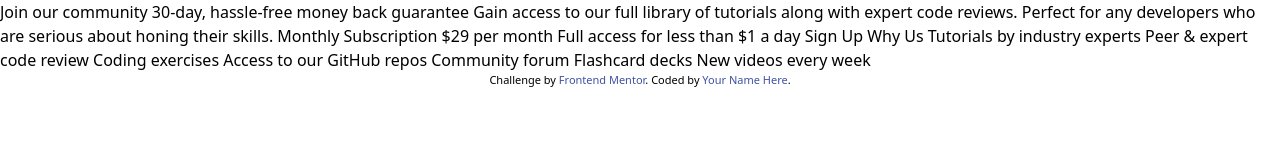
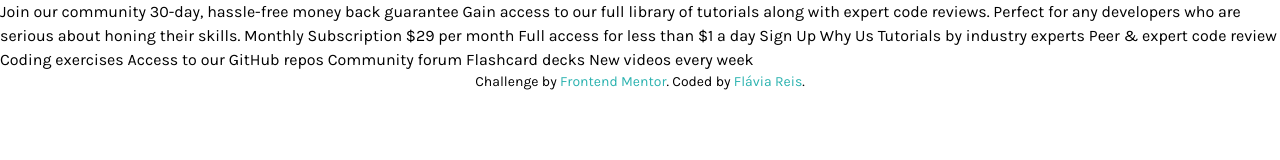
Before and after one commit to flaviare1s/single-price-grid-component, a website: page index.html in a window 1280 px wide. Drawn offline with Linux system fonts and the light colour scheme.

Commit message:
Making Tailwind settings

```diff
--- a/index.html
+++ b/index.html
@@ -8,31 +8,24 @@
   <link rel="stylesheet" href="./css/style.css">
   <link rel="stylesheet" href="./css/output.css">
 
+  <link rel="preconnect" href="https://fonts.googleapis.com">
+  <link rel="preconnect" href="https://fonts.gstatic.com" crossorigin>
+  <link href="https://fonts.googleapis.com/css2?family=Karla&display=swap" rel="stylesheet">
+
   <title>Frontend Mentor | Single Price Grid Component</title>
 
-  <style>
-    .attribution { font-size: 11px; text-align: center; }
-    .attribution a { color: hsl(228, 45%, 44%); }
-  </style>
 </head>
-<body>
+<body class="font-karla">
+  <main>
     Join our community
-
     30-day, hassle-free money back guarantee
-
     Gain access to our full library of tutorials along with expert code reviews.
     Perfect for any developers who are serious about honing their skills.
-
     Monthly Subscription
-
     &dollar;29 per month
-
     Full access for less than &dollar;1 a day
-
     Sign Up
-
     Why Us
-
     Tutorials by industry experts
     Peer &amp; expert code review
     Coding exercises
@@ -40,11 +33,12 @@
     Community forum
     Flashcard decks
     New videos every week
+  </main>
 
   <footer>
-    <p class="attribution">
-      Challenge by <a href="https://www.frontendmentor.io?ref=challenge" target="_blank">Frontend Mentor</a>.
-      Coded by <a href="#">Your Name Here</a>.
+    <p class="text-center text-sm">
+      Challenge by <a class="text-ciano" href="https://www.frontendmentor.io?ref=challenge" target="_blank">Frontend Mentor</a>.
+      Coded by <a class="text-ciano" href="https://github.com/flaviare1s">Flávia Reis</a>.
     </p>
   </footer>
 </body>
--- a/tailwind.config.js
+++ b/tailwind.config.js
@@ -9,6 +9,9 @@ module.exports = {
         cinzaClaro: 'hsl(204, 43%, 93%)',
         azulCinzento: 'hsl(218, 22%, 67%)',
         cianoClaro: 'rgba(42, 179, 177, 0.1519)'
+      },
+      fontFamily: {
+        'karla': ['Karla', 'sans-serif']
       }
     },
   },
```
Also changed, not shown: css/output.css. Lines whose indentation alone changed are shown as unchanged.
